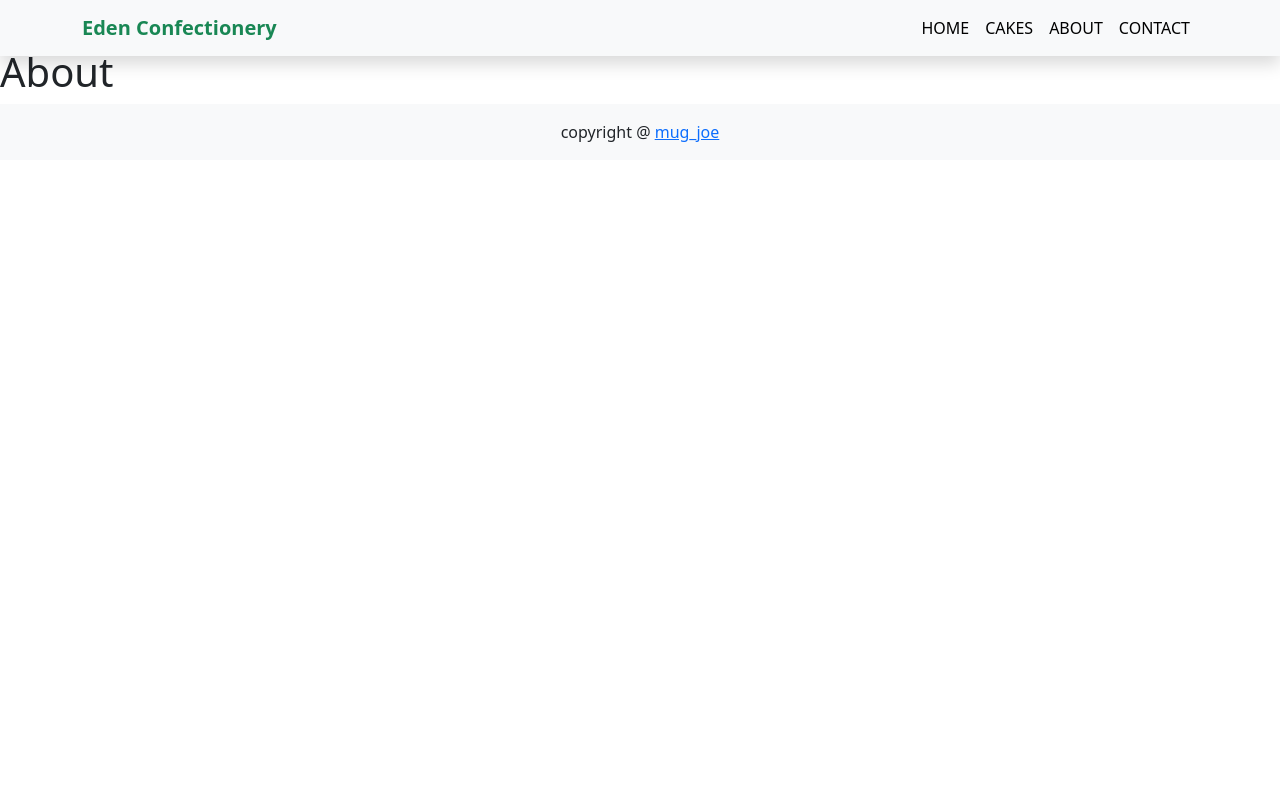
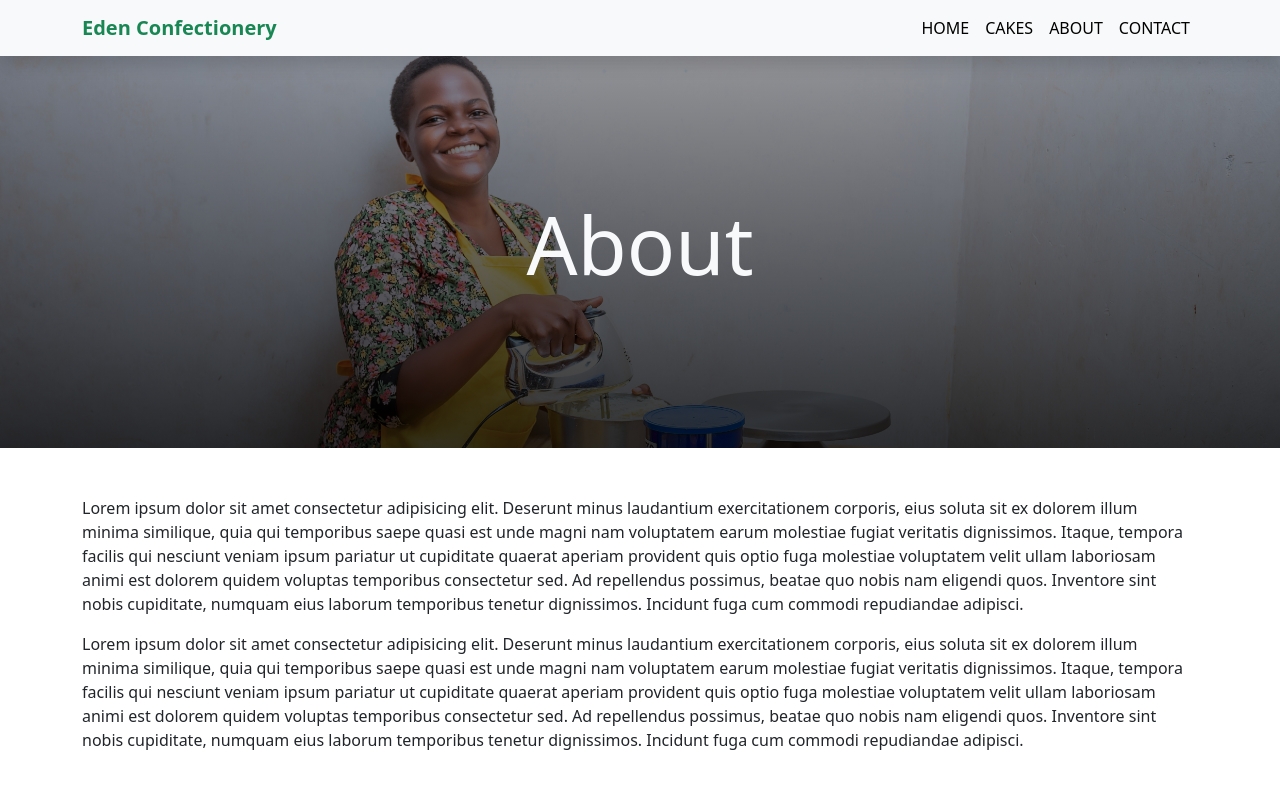
Before and after one commit to jcmugabi/Eden-Confectionery, a React (Create React App) app: page /about in a window 1280 px wide. Shown: the top 800 px of the page. Built offline with nearby package versions, Linux system fonts and the light colour scheme.

Commit message:
About page started on

```diff
--- /dev/null
+++ b/src/pages/About.css
@@ -0,0 +1,4 @@
+.about-page header{
+    background-image: linear-gradient(rgba(0, 0, 0, 0.4), rgba(0,0,0, 0.8)),url(../imgs/aboutpage-img.jpg);
+    height: 50vh;
+}
--- a/src/pages/About.jsx
+++ b/src/pages/About.jsx
@@ -1,11 +1,36 @@
 import React from 'react';
+import './About.css'
+import { CakeGallery } from '../components/CakeGallery';
 
-const About = () => {
+function About() {
   return (
-    <div>
-        <br />
-        <br />
-        <h1 className='at-5'>About</h1>
+    <div className='about-page'>
+      <header className='mt-5'>
+        <div className='container h-100 d-flex align-items-center justify-content-center'>
+          <h1 className='text-light'>About</h1>
+        </div>
+      </header>
+      <div className='container my-5'>
+        <p>Lorem ipsum dolor sit amet consectetur adipisicing elit.
+        Deserunt minus laudantium exercitationem corporis, eius soluta sit ex dolorem illum minima similique,
+        quia qui temporibus saepe quasi est unde magni nam voluptatem earum molestiae fugiat veritatis dignissimos.
+        Itaque, tempora facilis qui nesciunt veniam ipsum pariatur ut cupiditate quaerat aperiam provident
+        quis optio fuga molestiae voluptatem velit ullam laboriosam animi est dolorem quidem voluptas
+        temporibus consectetur sed. Ad repellendus possimus, beatae quo nobis nam eligendi quos.
+        Inventore sint nobis cupiditate, numquam eius laborum temporibus tenetur dignissimos.
+        Incidunt fuga cum commodi repudiandae adipisci.</p>
+        <p>Lorem ipsum dolor sit amet consectetur adipisicing elit.
+        Deserunt minus laudantium exercitationem corporis, eius soluta sit ex dolorem illum minima similique,
+        quia qui temporibus saepe quasi est unde magni nam voluptatem earum molestiae fugiat veritatis dignissimos.
+        Itaque, tempora facilis qui nesciunt veniam ipsum pariatur ut cupiditate quaerat aperiam provident
+        quis optio fuga molestiae voluptatem velit ullam laboriosam animi est dolorem quidem voluptas
+        temporibus consectetur sed. Ad repellendus possimus, beatae quo nobis nam eligendi quos.
+        Inventore sint nobis cupiditate, numquam eius laborum temporibus tenetur dignissimos.
+        Incidunt fuga cum commodi repudiandae adipisci.</p>
+      </div>
+      <div className='bg-dark text-light'>
+        <CakeGallery />
+      </div>
     </div>
   )
 }
```
Also changed, not shown: src/imgs/aboutpage-img.jpg (added).
